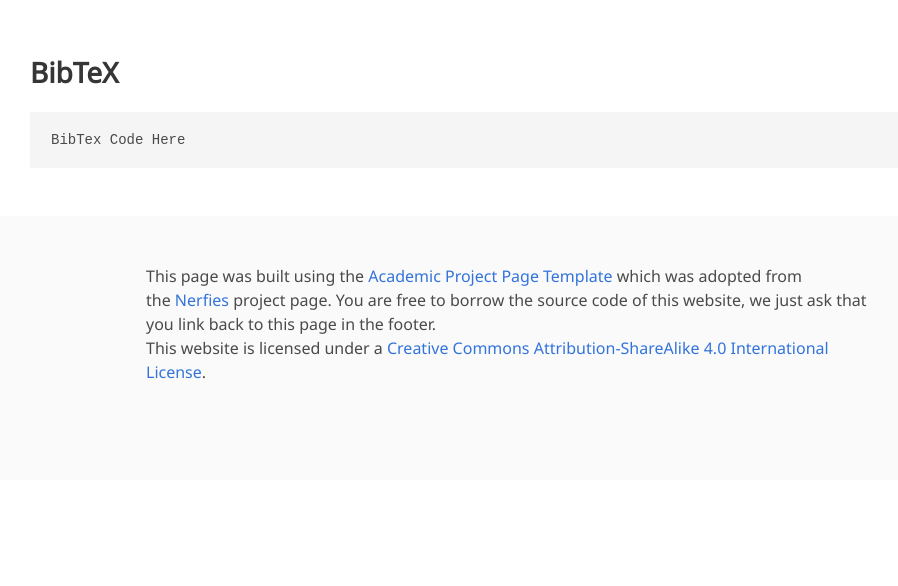
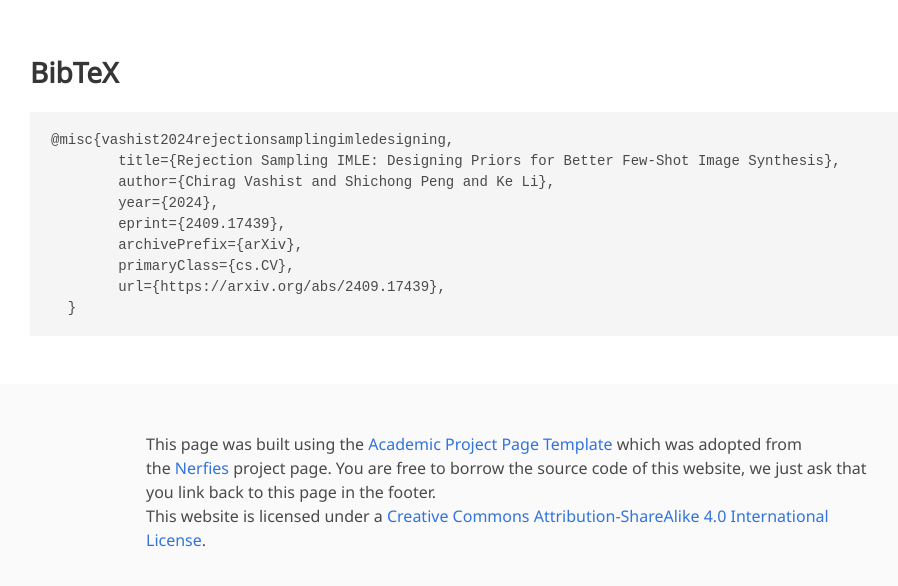
Before and after one commit to SerChirag/rs-imle, a plain HTML site: page index.html in a window 1280 px wide. Shown: the part 6243-6829 px from the top of the page, without its empty margins (130-1028 px from the left). Before the commit the page ends 6723 px from the top, so only its background shows below. Drawn offline with nearby package versions, Linux system fonts and the light colour scheme; some icons are missing; a web font is replaced by a local one.

```diff
--- a/index.html
+++ b/index.html
@@ -93,7 +93,7 @@
                     <div class="publication-links">
                          <!-- Arxiv PDF link -->
                       <span class="link-block">
-                        <a href="https://1sfu-my.sharepoint.com/:b:/g/personal/cva19_sfu_ca/EWEEr-msVVBKn2t0sABWfAIBvzXbo9nQCD3b4ylxDcNvBw?e=FPcSfq" target="_blank"
+                        <a href="https://arxiv.org/pdf/2409.17439" target="_blank"
                         class="external-link button is-normal is-rounded is-dark">
                         <span class="icon">
                           <i class="fas fa-file-pdf"></i>
@@ -103,7 +103,7 @@
                     </span>
 
                     <span class="link-block">
-                      <a href="https://github.com/YOUR REPO HERE" target="_blank"
+                      <a href="https://github.com/SerChirag/rs-imle" target="_blank"
                       class="external-link button is-normal is-rounded is-dark">
                       <span class="icon">
                         <i class="fab fa-github"></i>
@@ -125,7 +125,7 @@
 
                 <!-- ArXiv abstract Link -->
                 <span class="link-block">
-                  <a href="https://arxiv.org/abs/<ARXIV PAPER ID>" target="_blank"
+                  <a href="https://arxiv.org/abs/2409.17439" target="_blank"
                   class="external-link button is-normal is-rounded is-dark">
                   <span class="icon">
                     <i class="ai ai-arxiv"></i>
@@ -709,7 +709,15 @@
   <section class="section" id="BibTeX">
     <div class="container is-max-desktop content">
       <h2 class="title">BibTeX</h2>
-      <pre><code>BibTex Code Here</code></pre>
+      <pre><code>@misc{vashist2024rejectionsamplingimledesigning,
+        title={Rejection Sampling IMLE: Designing Priors for Better Few-Shot Image Synthesis},
+        author={Chirag Vashist and Shichong Peng and Ke Li},
+        year={2024},
+        eprint={2409.17439},
+        archivePrefix={arXiv},
+        primaryClass={cs.CV},
+        url={https://arxiv.org/abs/2409.17439},
+  }</code></pre>
     </div>
 </section>
 <!--End BibTex citation -->
```
